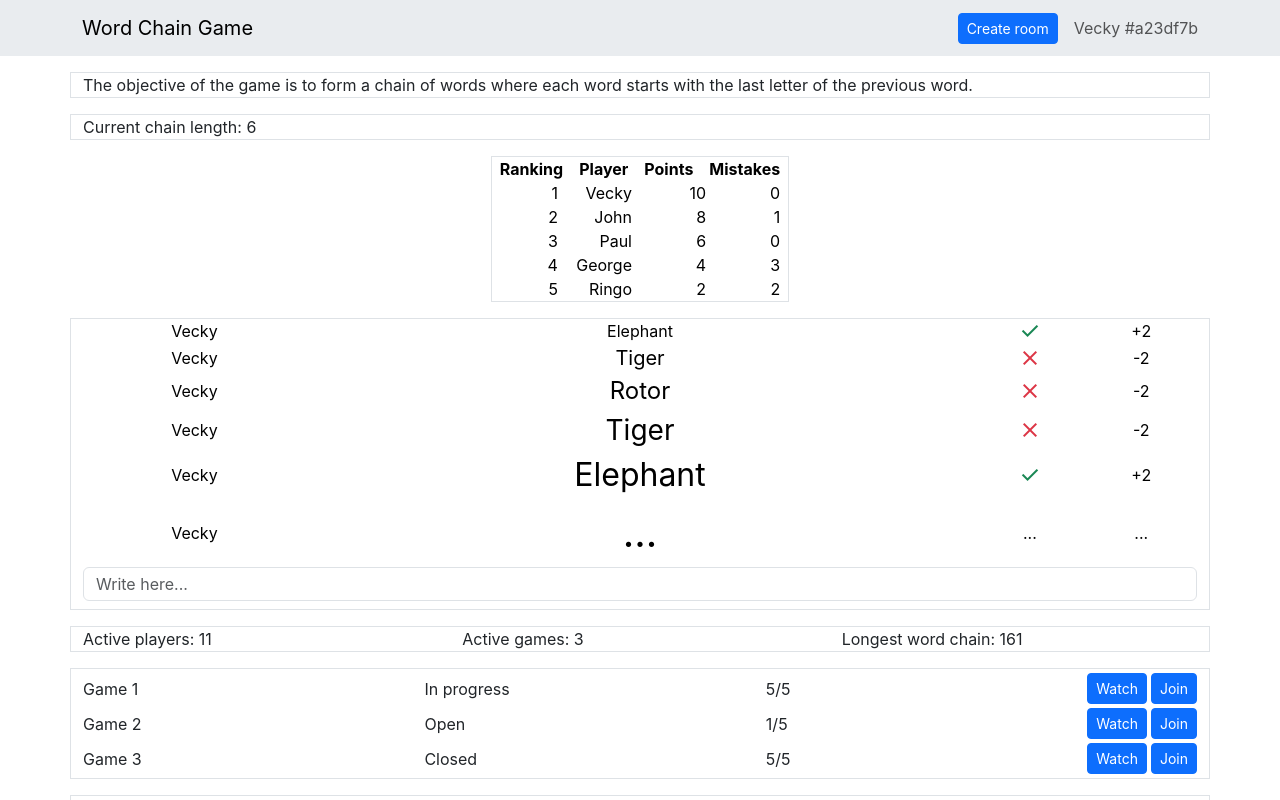
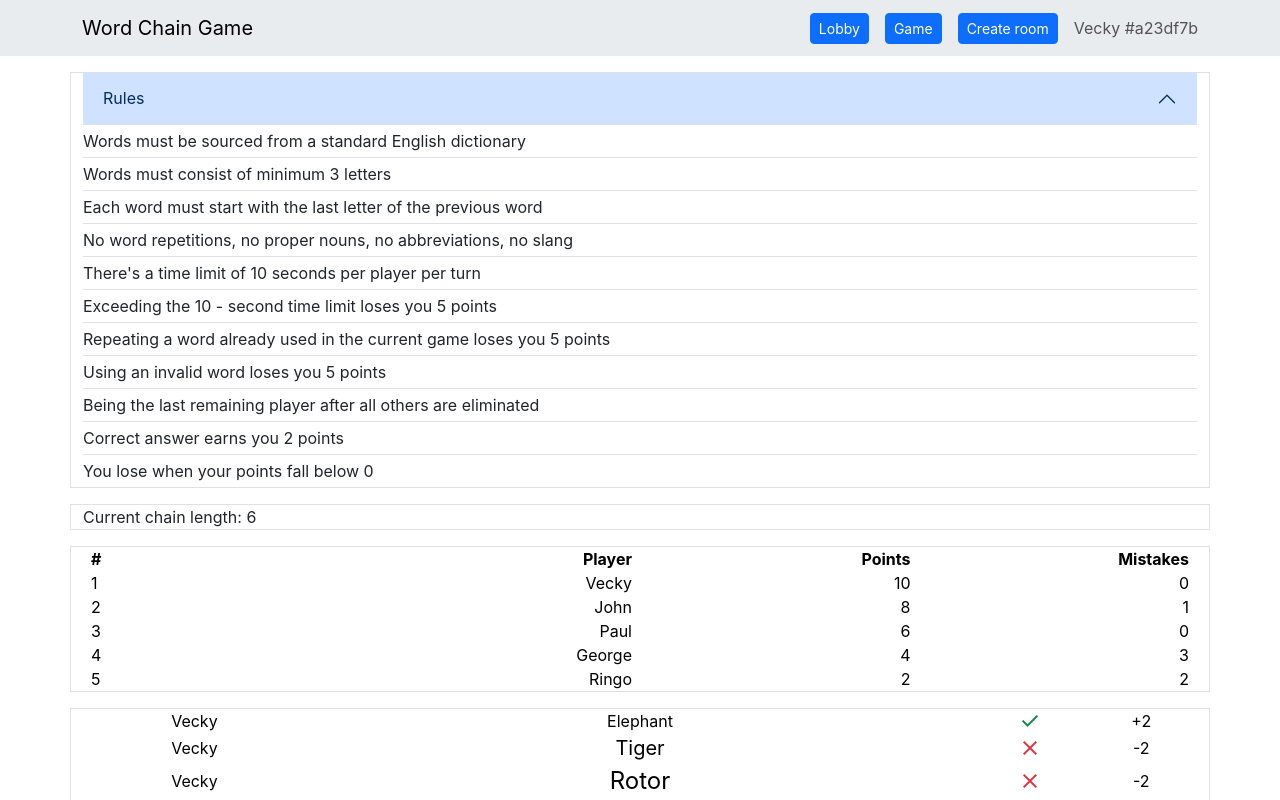
Before and after one commit to ZaiZu2/WordChainGame, a React (Create React App) app in the folder frontend/: page /game/1 in a window 1280 px wide. Shown: the top 800 px of the page. Built offline with nearby package versions, Linux system fonts and the light colour scheme.

Commit message:
FE:new: Add Rules component, add temp convenience buttons for switching between pages

```diff
--- a/frontend/src/App.js
+++ b/frontend/src/App.js
@@ -1,27 +1,29 @@
 import Header from './components/Header'
-import { BrowserRouter, Routes, Route, Navigate } from 'react-router-dom';
+import { BrowserRouter, Routes, Route, Navigate } from 'react-router-dom'
 import Container from 'react-bootstrap/Container'
 import Stack from 'react-bootstrap/Stack'
 
 import Chat from './components/Chat'
-import Lobby from './pages/LobbyPage'
-import Game from './pages/GamePage'
+import GamePage from './pages/GamePage'
+import LobbyPage from './pages/LobbyPage'
+import Rules from './components/Rules'
 
 export default function App() {
     return (
-        <>
+        <BrowserRouter>
             <Header />
             <Container fluid className='p-3'>
                 <Stack gap={3}>
-                    <Container className='border'>
-                        The objective of the game is to form a chain of words where each word starts with the last letter of the
-                        previous word.
-                    </Container>
-                    <Game />
-                    <Lobby />
+                    <Rules />
+                    <Routes>
+                        <Route path='/' element={<LobbyPage />} />
+                        <Route path='/game/:gameId' element={<GamePage />} />
+                        <Route path="*" element={<Navigate to="/" />} />
+                    </Routes>
                     <Chat />
                 </Stack>
             </Container>
-        </>
+        </BrowserRouter >
+
     );
 }
--- a/frontend/src/components/Header.js
+++ b/frontend/src/components/Header.js
@@ -1,6 +1,9 @@
 import Container from 'react-bootstrap/Container';
 import Navbar from 'react-bootstrap/Navbar';
 import { Button } from 'react-bootstrap'
+import { Link } from 'react-router-dom'
+
+import GamePage from '../pages/GamePage';
 
 export default function Header() {
     return (
@@ -9,6 +12,9 @@ export default function Header() {
                 <Navbar.Brand href="#home">Word Chain Game</Navbar.Brand>
                 <Navbar.Toggle />
                 <Navbar.Collapse className="justify-content-end">
+                    < Button as={Link} to='/' end variant='primary' size='sm' className='me-3'>Lobby</Button>
+                    < Button as={Link} to='/game/1' elements={<GamePage />} variant='primary' size='sm' className='me-3'>Game</Button>
+
                     < Button variant='primary' size='sm' className='me-3'>Create room</Button>
                     <Navbar.Text>
                         <span >Vecky</span> #a23df7b
--- /dev/null
+++ b/frontend/src/components/Rules.js
@@ -0,0 +1,30 @@
+import Container from 'react-bootstrap/Container'
+import Accordion from 'react-bootstrap/Accordion';
+import ListGroup from 'react-bootstrap/ListGroup';
+
+export default function Rules() {
+    return (
+        <Container className='border'>
+            <Accordion defaultActiveKey="0" flush>
+                <Accordion.Item eventKey="0">
+                    <Accordion.Header>Rules</Accordion.Header>
+                    <Accordion.Body className='p-0'>
+                        <ListGroup variant="flush" className='m-0'>
+                            <ListGroup.Item className='px-0 py-1'>Words must be sourced from a standard English dictionary</ListGroup.Item>
+                            <ListGroup.Item className='px-0 py-1'>Words must consist of minimum 3 letters</ListGroup.Item>
+                            <ListGroup.Item className='px-0 py-1'>Each word must start with the last letter of the previous word</ListGroup.Item>
+                            <ListGroup.Item className='px-0 py-1'>No word repetitions, no proper nouns, no abbreviations, no slang</ListGroup.Item>
+                            <ListGroup.Item className='px-0 py-1'>There's a time limit of 10 seconds per player per turn</ListGroup.Item>
+                            <ListGroup.Item className='px-0 py-1'>Exceeding the 10 - second time limit loses you 5 points</ListGroup.Item>
+                            <ListGroup.Item className='px-0 py-1'>Repeating a word already used in the current game loses you 5 points</ListGroup.Item>
+                            <ListGroup.Item className='px-0 py-1'>Using an invalid word loses you 5 points</ListGroup.Item>
+                            <ListGroup.Item className='px-0 py-1'>Being the last remaining player after all others are eliminated</ListGroup.Item>
+                            <ListGroup.Item className='px-0 py-1'>Correct answer earns you 2 points</ListGroup.Item>
+                            <ListGroup.Item className='px-0 py-1'>You lose when your points fall below 0</ListGroup.Item>
+                        </ListGroup>
+                    </Accordion.Body>
+                </Accordion.Item>
+            </Accordion>
+        </Container>
+    )
+}
--- a/frontend/src/pages/GamePage.js
+++ b/frontend/src/pages/GamePage.js
@@ -1,6 +1,4 @@
 import Container from 'react-bootstrap/Container'
-import Row from 'react-bootstrap/Row'
-import Col from 'react-bootstrap/Col'
 import Form from 'react-bootstrap/Form'
 import Table from 'react-bootstrap/Table'
 
@@ -63,40 +61,21 @@ function ScoreCard() {
     }
 
     return (
-        <>
-            {/* <Container className='border'>
-                <Row>
-                    <Col className='fw-bold'>Ranking</Col>
-                    <Col className='fw-bold'>Player</Col>
-                    <Col className='fw-bold'>Points</Col>
-                    <Col className='fw-bold'>Mistakes</Col>
-                </Row>
-                {players.map(player => {
-                    return (
-                        <Row key={player.id}>
-                            <Col>{player.ranking + 1}</Col>
-                            <Col>{player.name}</Col>
-                            <Col>{player.points}</Col>
-                            <Col>{player.mistakes}</Col>
-                        </Row>
-                    )
-                })}
-            </Container> */}
-            <div className='m-auto border'>
+        <Container className='border'>
             <Table borderless className='m-0 text-center'>
                 <thead>
                     <tr className="d-flex justify-content-between">
-                            <td style={style} className='px-2 py-0  fw-bold'>Ranking</td>
-                            <td style={style} className='px-2 py-0  fw-bold'>Player</td>
-                            <td style={style} className='px-2 py-0  fw-bold'>Points</td>
-                            <td style={style} className='px-2 py-0  fw-bold'>Mistakes</td>
+                        <td style={style} className='px-2 py-0 text-start fw-bold'>#</td>
+                        <td style={style} className='px-2 py-0 text-end fw-bold'>Player</td>
+                        <td style={style} className='px-2 py-0 text-end fw-bold'>Points</td>
+                        <td style={style} className='px-2 py-0 text-end fw-bold'>Mistakes</td>
                     </tr>
                 </thead>
                 <tbody>
                     {players.map(player => {
                         return (
                             <tr className="d-flex justify-content-between">
-                                    <td style={style} className='px-2 py-0 text-end'>{player.ranking + 1}</td>
+                                <td style={style} className='px-2 py-0 text-start'>{player.ranking + 1}</td>
                                 <td style={style} className='px-2 py-0 text-end'>{player.name}</td>
                                 <td style={style} className='px-2 py-0 text-end'>{player.points}</td>
                                 <td style={style} className='px-2 py-0 text-end'>{player.mistakes}</td>
@@ -105,8 +84,7 @@ function ScoreCard() {
                     })}
                 </tbody>
             </Table>
-            </div>
-        </>
+        </Container>
     )
 }
 
--- a/frontend/src/pages/LobbyPage.js
+++ b/frontend/src/pages/LobbyPage.js
@@ -3,8 +3,10 @@ import Row from 'react-bootstrap/Row'
 import Col from 'react-bootstrap/Col'
 import Stack from 'react-bootstrap/Stack'
 import { Button } from 'react-bootstrap'
+import { Link } from 'react-router-dom'
 
 import Statistics from '../components/Statistics'
+
 
 export default function LobbyPage() {
     let lobbyStats = {
```
Lines whose indentation alone changed are shown as unchanged.
